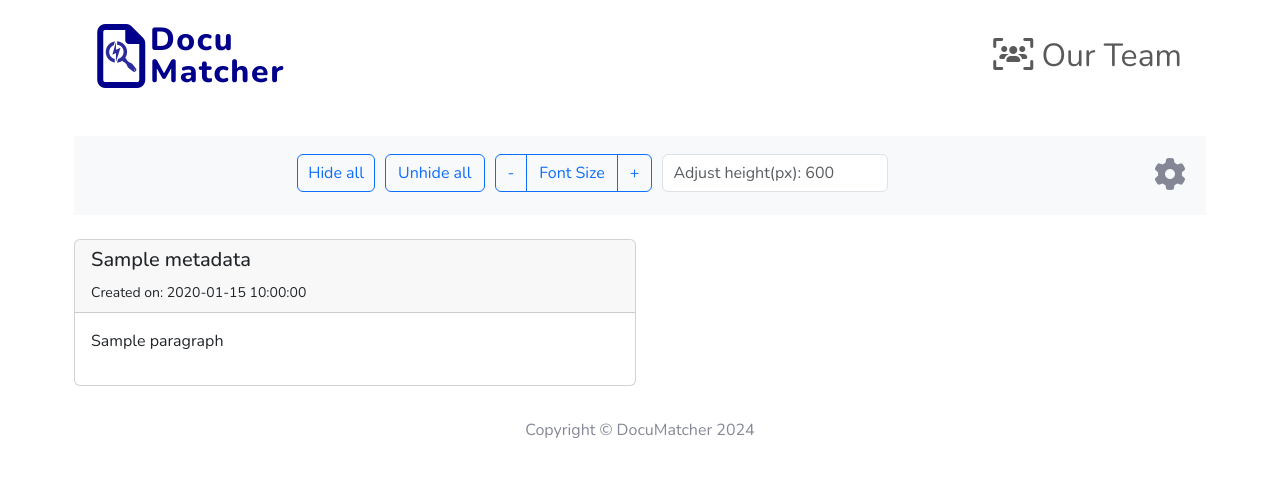
After one commit to normit581/cits3200-proj, a Flask app: template app/templates/visualise.html in a window 1280 px wide. The commit adds this page. Shown: the top 477 px of the page. Run offline with Flask 3, Linux system fonts and the light colour scheme; the template is opened without the code that fills it: most values are stand-ins (such as "Sample title", 1, 10 or a date in 2020).

Commit message:
introduce visualise page.
- show visualise page when user click the similarity results
- settings for user to interact with the docx display
- code cleaning

```diff
--- a/app/routes.py
+++ b/app/routes.py
@@ -1,6 +1,6 @@
-from flask import render_template, flash, request, jsonify
+from flask import render_template, flash, request, jsonify, redirect
 from app import app
-from app.forms import MatchDocumentForm
+from app.forms import MatchDocumentForm, VisualiseDocumentForm
 from werkzeug.utils import secure_filename
 from werkzeug.exceptions import RequestEntityTooLarge
 
@@ -8,7 +8,7 @@ from app.utilities.rsid import *
 from app.utilities.temp import TEMP
 
 
-import docx
+import docx, datetime
 from itertools import combinations
 
 
@@ -19,12 +19,9 @@ def inject_global_variable():
 dummy_json_result = {
     "doc1Student": [
         {"filename": "doc2Student", "value": 35.32, "count":3200},
-        {"filename": "doc3Student", "value": 0.5, "count":98},
-        {"filename": "doc4Student", "value": 0.000, "count":3}
-    ]*10,
+    ]*30,
     "doc2Student": [
         {"filename": "doc1Student", "value": 20.55, "count":2000},
-        {"filename": "doc4Student", "value": 0.000, "count":1}
     ],
     "doc3Student": [
         {"filename": "doc1Student", "value": 0.1, "count":20},
@@ -35,10 +32,30 @@ dummy_json_result = {
     ]
 }
 
+dummy_visualise_result = [
+    {
+        'file_name': 'doc1Student',
+        'metadata': {
+            'title': 'doc1',
+            'created': datetime.datetime.now(),
+            'paragraphs': ['This is text from doc1Student', 'I got another text']*30
+        }
+    },
+    {
+        'file_name': 'doc2Student',
+        'metadata': {
+            'title': 'doc2',
+            'created': datetime.datetime.now(),
+            'paragraphs': ['This is text from doc2Student', 'I now presented out']*50
+        }
+    }
+]
+
 @app.route('/', methods=['GET'])
 @app.route('/home', methods=['GET', 'POST'])
 def home():
     form = MatchDocumentForm()
+    visualise_form = VisualiseDocumentForm()
     if request.method == 'POST':
         if request.content_length and request.content_length > app.config['MAX_CONTENT_LENGTH']:
             return jsonify({'error': f'File size exceeds the maximum limit of {app.config["MAX_CONTENT_LENGTH"] // (1024 * 1024)}MB.'}), 413
@@ -58,54 +75,64 @@ def home():
                 return jsonify({'error': 'An error occurred while processing the files.'}), 500
         else:
             return jsonify({'error': form.errors}), 400
-    return render_template('home.html', form=form)
+    return render_template('home.html', form=form, visualise_form=visualise_form)
 
 @app.route('/team', methods=['GET'])
 def team():
     return render_template('team.html')
 
 @app.route('/error')
-def error(error = None):
+def error(error):
     return render_template('/layout/page_not_found.html'), 404
+
+@app.errorhandler(405)
+def method_not_allowed(error):
+    flash("Method Not Allowed: The method is not allowed for the requested URL.", "error")
+    return render_template('/layout/page_not_found.html'), 405
 
 @app.errorhandler(413)
 def request_entity_too_large(error):
-    return jsonify({'error': f'The uploaded file is too large. Maximum allowed size is {app.config["MAX_CONTENT_LENGTH"] // (1024 * 1024)}MB.'}), 413
+    flash(f'The uploaded file is too large. Maximum allowed size is {app.config["MAX_CONTENT_LENGTH"] // (1024 * 1024)}MB.')
+    return render_template('/layout/page_not_found.html'), 413
 
 @app.errorhandler(500)
 def internal_server_error(error):
+    flash(f'Internal Server Error: {error}')
     app.logger.error('Server Error: %s', (error))
-    return jsonify({'error': 'Internal Server Error'}), 500
+    return render_template('/layout/page_not_found.html'), 500
 
 @app.errorhandler(Exception)
 def unhandled_exception(e):
+    flash(f'Unhandled Error: {e}')
     app.logger.error('Unhandled Exception: %s', (e))
-    return jsonify({'error': 'An unexpected error has occurred'}), 500
+    return render_template('/layout/page_not_found.html'), 500
 
-@app.route('/visualise', methods=['GET', 'POST'])
+@app.route('/visualise', methods=['POST'])
 def visualise():
-    form = MatchDocumentForm()
+    form = VisualiseDocumentForm()
     if request.method == "POST":
         # Get the data from the form
         print("posted")
         if form.validate_on_submit():
-            files = form.files.data
+            files = [form.base_file.data, form.compare_file.data]
+
             # Create loop that will iterate for the number of files in files
 
             # error check
             if len(files) < 2:
-                return jsonify({'error': 'At least two files required for comparison.'}), 400
+                flash('At least two files required for comparison.' ,'error')
+                return redirect('home')
 
             if len(files) == 2:
                 file1 = files[0]
                 file2 = files[1]
 
-                doc1 = docx.Document(file1)
-                doc2 = docx.Document(file2)
+                # doc1 = docx.Document(file1)
+                # doc2 = docx.Document(file2)
 
-                similarity = rsid_simof2(doc1, doc2)
+                # similarity = rsid_match2(doc1, doc2)
 
-                return render_template('visualise.html', file1_name=file1.filename, file2_name=file2.filename, similarity=similarity)
+                return render_template('visualise.html', results=dummy_visualise_result)
 
             ## make loop for combinations to main file
             else:
@@ -115,8 +142,7 @@ def visualise():
 
                 for file in files[1:]:
                     compare_doc = docx.Document(file)
-                    similarity = rsid_simof2(main_doc, compare_doc)
+                    similarity = rsid_match2(main_doc, compare_doc)
                     similarity_results.append({"file": file.filename, "similarity": similarity})
                 return render_template('visualise.html', form=form, similarity=similarity_results)
-
     return render_template('visualise.html', form=form)
--- /dev/null
+++ b/app/static/js/visualise.js
@@ -0,0 +1,81 @@
+
+let currentFontSize = 16; // Default font size
+let longPressInterval;
+let settingsBar = document.getElementById("settingsBar");
+let sticky = settingsBar.offsetTop;
+
+function fixSettingsBar() {
+    $row = $(settingsBar).parent();
+    if (window.scrollY > sticky) {
+        $row.addClass("sticky-settings-bar");
+    } else {
+        $row.removeClass("sticky-settings-bar");
+    }
+}
+
+function adjustCardHeight() {
+    const height = document.getElementById('cardHeightInput').value;
+    const cardBodies = document.querySelectorAll('.card-body');
+    cardBodies.forEach(cardBody => {
+        cardBody.style.height = height ? height + 'px' : 'auto';
+    });
+}
+
+function rsid_hide_all() {
+    document.querySelectorAll('.card-body p').forEach(p => p.style.display = 'none');
+}
+
+function rsid_unhide_all() {
+    document.querySelectorAll('.card-body p').forEach(p => p.style.display = 'block');
+}
+
+function adjustFontSize() {
+    $('.card-body p').css('font-size', currentFontSize + 'px');
+}
+
+function decreaseFontSize() {
+    currentFontSize = Math.max(10, currentFontSize - 1); // min 10px
+    adjustFontSize();
+}
+
+function resetFontSize() {
+    currentFontSize = 16;
+    adjustFontSize();
+}
+
+function increaseFontSize() {
+    currentFontSize = Math.min(35, currentFontSize + 1); // max 35px
+    adjustFontSize();
+}
+
+function handleLongPress(action) {
+    longPressInterval = setInterval(action, 100); // Adjusts every 100ms while pressed
+}
+
+function clearLongPress() {
+    clearInterval(longPressInterval);
+}
+
+$(document).ready(function() {
+    window.onscroll = function() {fixSettingsBar()};
+
+    $('#decrease-btn').on('mousedown', function() {
+        handleLongPress(decreaseFontSize);
+    }).on('mouseup mouseleave', clearLongPress);
+
+    $('#increase-btn').on('mousedown', function() {
+        handleLongPress(increaseFontSize);
+    }).on('mouseup mouseleave', clearLongPress);
+
+    let myCollapsible = document.getElementById('settingsBar')
+    let $settingsDiv = $('#settingsBarCollapseBtn').parent();
+    let $settingsRow = $settingsDiv.parent();
+    myCollapsible.addEventListener('hidden.bs.collapse', function () {
+        $settingsDiv.removeClass('col-1');
+        $settingsRow.removeClass("settings-bg-color");
+    })
+    myCollapsible.addEventListener('show.bs.collapse', function () {
+        $settingsDiv.addClass('col-1');
+        $settingsRow.addClass("settings-bg-color");
+    })
+});
--- /dev/null
+++ b/app/static/styles/visualise.css
@@ -0,0 +1,33 @@
+.row:has(> .settings-bar) {
+    z-index: 999;
+    width: 100%;
+    top: 0;
+    left: 0;
+}
+
+.settings-bg-color {
+    background-color: #f8f9fa;
+}
+
+.settings-bar {
+    padding: 10px;
+}
+
+.card-body {
+    height: auto;
+    transition: height 0.3s ease;
+}
+
+.sticky-settings-bar {
+    position: fixed;
+}
+
+.row .col-auto {
+    padding-left: 10px;
+    padding-right: 10px;
+}
+
+.col-auto + .col-auto {
+    padding-left: 0px;
+    padding-right: 10px;
+}
--- a/app/templates/home.html
+++ b/app/templates/home.html
@@ -53,5 +53,11 @@
       </div>
     </div>
   </form>
+
+  <form id="visualise-form" class="hidden" action="{{ url_for('visualise') }}" method="POST" enctype="multipart/form-data" target="_blank">
+    {{ visualise_form.csrf_token(id="visualise_form_csrf_token") }}
+    {{ visualise_form.base_file(accept=".docx", required=False) }}
+    {{ visualise_form.compare_file(accept=".docx", required=False) }}
+  </form>
 </div>
 {% endblock %}
--- a/app/templates/layout/page_not_found.html
+++ b/app/templates/layout/page_not_found.html
@@ -3,6 +3,11 @@
 {% block title %}ERROR Page {% endblock %}
 
 {% block content %}
+    <div class="container">
+        <div id="AlertModalDiv">
+            {% include "/layout/alert_modal.html" %}
+        </div>
+    </div>
     <div class="text-center">
         <div class="error mx-auto">404</div>
         <p class="lead text-gray-800 mb-5">Page Not Found</p>
--- /dev/null
+++ b/app/templates/visualise.html
@@ -0,0 +1,65 @@
+{% extends "base.html" %}
+
+{% block title %}Visualise{% endblock %}
+
+{% block head %}
+  <link rel="stylesheet" href="{{ url_for('static', filename='styles/visualise.css')}}">
+  <script src="{{ url_for('static', filename='js/visualise.js') }}" defer></script>
+{% endblock %}
+
+{% block content %}
+<div class="container">
+    <div id="AlertModalDiv">
+        {% include "/layout/alert_modal.html" %}
+    </div>
+</div>
+
+<div class="container mb-4 px-1">
+  <div class="row mx-auto settings-bg-color">
+    <div class="collapse settings-bar container-fluid show col-11" id="settingsBar">
+      <div class="row justify-content-center">
+        <div class="col-auto my-2">
+          <button class="col-auto btn btn-outline-primary" type="button" onclick="rsid_hide_all()">Hide all</button>
+        </div>
+        <div class="col-auto my-2">
+          <button class="btn btn-outline-primary" type="button" onclick="rsid_unhide_all()">Unhide all</button>
+        </div>
+        <div class="col-auto my-2 btn-group" role="group" aria-label="Font size adjustment">
+            <button class="btn btn-outline-primary" id="decrease-btn" type="button" onclick="decreaseFontSize()">-</button>
+            <button class="btn btn-outline-primary" type="button" onclick="resetFontSize()">Font Size</button>
+            <button class="btn btn-outline-primary" id="increase-btn" type="button"onclick="increaseFontSize()">+</button>
+        </div>
+        <div class="col-auto my-2">
+          <input class="form-control col-auto" type="number" id="cardHeightInput" oninput="adjustCardHeight()" placeholder="Adjust height(px): 600">
+        </div>
+      </div>
+    </div>
+    <div class="d-flex justify-content-end px-2 col-1 py-3">
+      <button id="settingsBarCollapseBtn" class="btn active border-0" type="button" data-bs-toggle="collapse" data-bs-target="#settingsBar" aria-expanded="true" aria-controls="settingsBar">
+        <i class="fa-solid fa-gear fa-2x"></i>
+      </button>
+    </div>
+  </div>
+</div>
+
+<div class="container">
+  <div class="row">
+      {% for document in results %}
+        <div class="col-6 ps-1 pe-1">
+            <div class="card">
+                <div class="card-header">
+                    <h5>{{ document.metadata.title }}</h5>
+                    <small>Created on: {{ document.metadata.created.strftime('%Y-%m-%d %H:%M:%S') }}</small>
+                </div>
+                <div class="card-body" style="overflow-y: auto;" id="card-body-{{ loop.index }}">
+                    {% for paragraph in document.metadata.paragraphs %}
+                      <p>{{ paragraph }}</p>
+                    {% endfor %}
+                </div>
+            </div>
+        </div>
+      {% endfor %}
+  </div>
+</div>
+
+{% endblock %}
```
Also changed, not shown: app/fields.py (added, +31 -0 lines), app/forms.py (+4 -19 lines), app/static/js/home.js (+61 -21 lines).
